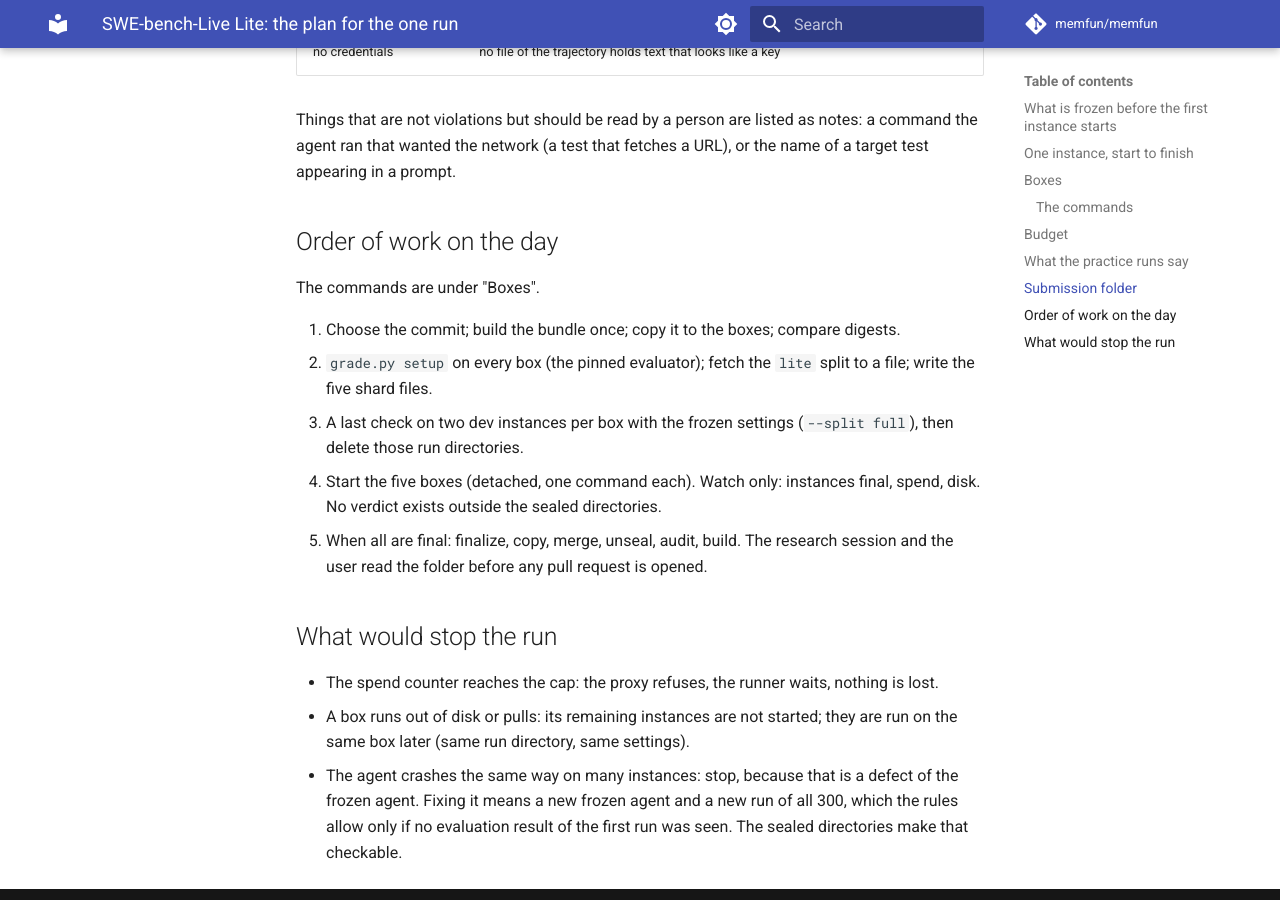
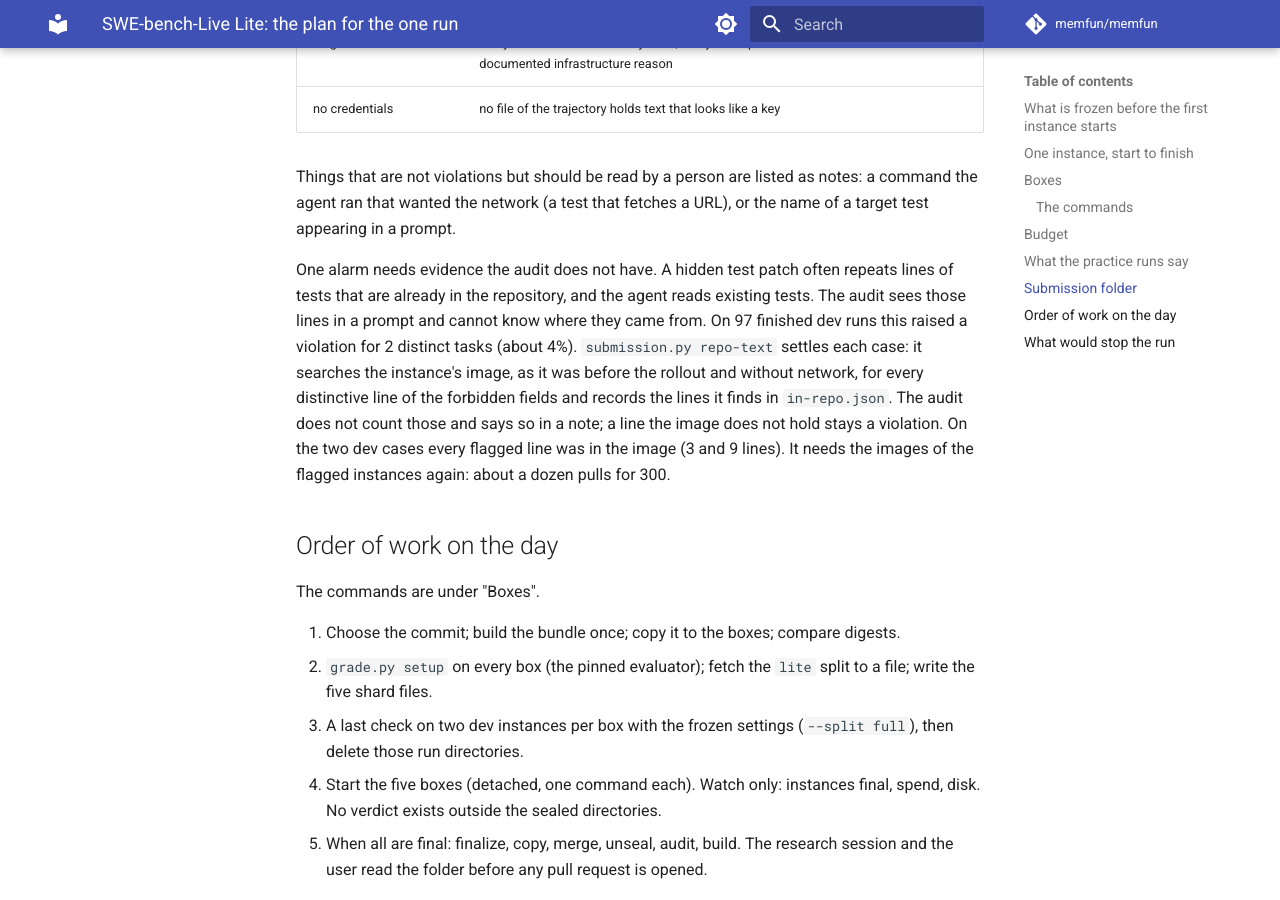
Before and after one commit to indoor47/memfun, an MkDocs documentation site: the page built from docs/SWEBENCH-LIVE-LITE-PLAN.md, in a window 1280 px wide and 900 px high, scrolled down 6773 px. Built offline with MkDocs 1.6.1 and Material for MkDocs 9.7.7, drawn with Linux system fonts in a browser that asks for light colours; comment, search, counter and statistics services are not loaded; some of the changed text lies outside the part shown.

Commit message:
docs(swebench-live): the repo-text step in the plan and the runner README
Co-Authored-By: Claude Fable 5.2 <noreply@anthropic.com>
Claude-Session: https://claude.ai/code/session_013N6RttEn9cN76rPyKMke3D

````diff
--- a/docs/SWEBENCH-LIVE-LITE-PLAN.md
+++ b/docs/SWEBENCH-LIVE-LITE-PLAN.md
@@ -169,6 +169,9 @@ python3 $R/submission.py merge --run-dir $B/runs/lite-1 --run-dir $B/runs/lite-2
     --run-dir $B/runs/lite-3 --run-dir $B/runs/lite-4 --run-dir $B/runs/lite-5 --out $B/runs/lite
 python3 $R/sealed.py unseal --dir $B/eval --run-dir $B/runs/lite --sealed $B/sealed/lite --split lite
 python3 $R/submission.py audit --run-dir $B/runs/lite --dataset $B/data/lite.jsonl > $B/audit.json
+# alarms about lines of the test patch or reference patch in a prompt: look them up in the image
+python3 $R/submission.py repo-text --run-dir $B/runs/lite --dataset $B/data/lite.jsonl
+python3 $R/submission.py audit --run-dir $B/runs/lite --dataset $B/data/lite.jsonl > $B/audit.json
 python3 $R/submission.py build --run-dir $B/runs/lite --dataset $B/data/lite.jsonl \
     --out $B/submissions/lite/memfun/Qwen3.8-27B --model-label Qwen3.8-27B
 ```
@@ -245,6 +248,16 @@ Things that are not violations but should be read by a person are listed as note
 the agent ran that wanted the network (a test that fetches a URL), or the name of a target test
 appearing in a prompt.
 
+One alarm needs evidence the audit does not have. A hidden test patch often repeats lines of
+tests that are already in the repository, and the agent reads existing tests. The audit sees
+those lines in a prompt and cannot know where they came from. On 97 finished dev runs this
+raised a violation for 2 distinct tasks (about 4%). `submission.py repo-text` settles each
+case: it searches the instance's image, as it was before the rollout and without network, for
+every distinctive line of the forbidden fields and records the lines it finds in
+`in-repo.json`. The audit does not count those and says so in a note; a line the image does
+not hold stays a violation. On the two dev cases every flagged line was in the image (3 and 9
+lines). It needs the images of the flagged instances again: about a dozen pulls for 300.
+
 ## Order of work on the day
 
 The commands are under "Boxes".
````
Also changed, not shown: evals/swebench_live/README.md (+5 -1 lines).
